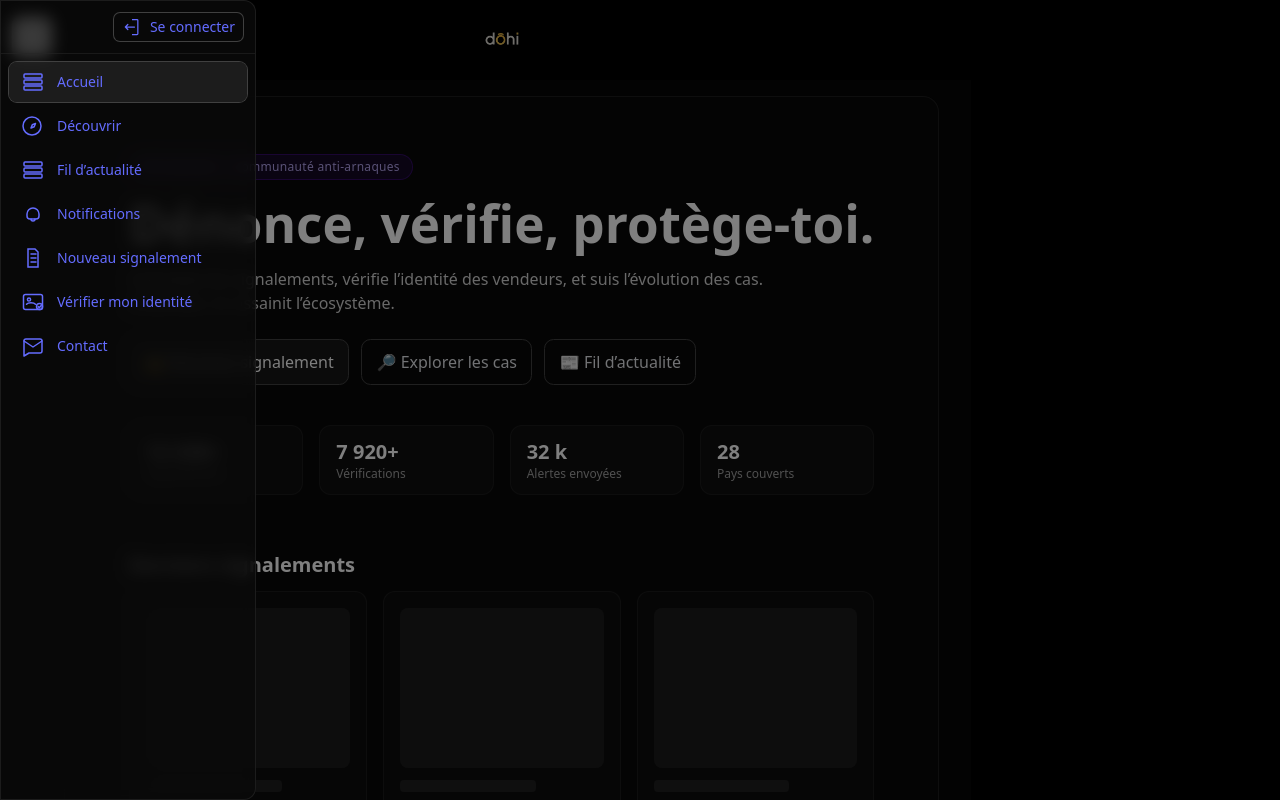
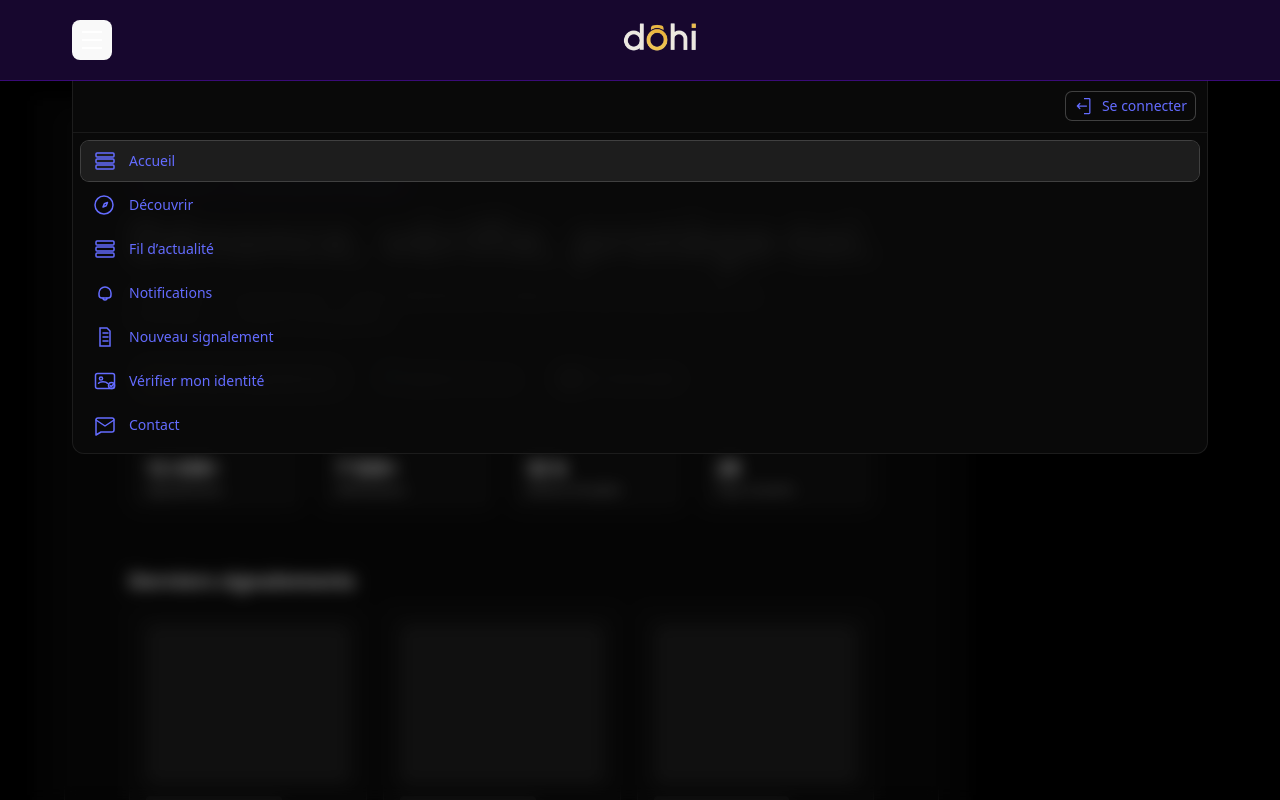
Before and after one commit to MaevaASSOGHO/dohi, a React (Vite) app: page / in a window 1280 px wide. Built offline with nearby package versions, Linux system fonts and the light colour scheme.

Commit message:
responsive3

```diff
--- a/src/App.jsx
+++ b/src/App.jsx
@@ -121,47 +121,52 @@ export default function App() {
 
   return (
     <div className="min-h-dvh bg-black text-neutral-100">
-      {/* Bouton hamburger mobile */}
-      <div className="fixed left-3 top-3 z-50">
+      {/* HEADER VIOLET FIXE (hamburger à gauche, logo centré) */}
+      <header className="fixed inset-x-0 top-0 z-50 bg-violet-900/30 border-b border-violet-800/50 backdrop-blur">
+       <div className="mx-auto max-w-[1200px] px-3 sm:px-6 md:px-8 h-16 sm:h-20 grid grid-cols-[auto_1fr_auto] items-center">
+          {/* Hamburger dans le header */}
+          <div className="flex items-center">
             <HamburgerButton onClick={() => setSidebarOpen(v => !v)} />
           </div>
 
-    {/* TOPBAR MEDIUM */}
-{/* HEADER qui défile (pas fixe) */}
-<header className="w-full flex justify-center">
-  <Link to="/" className="py-1 md:py-2 opacity-95 hover:opacity-100 transition" aria-label="Aller à l’accueil">
+          {/* Logo centré (légèrement plus grand) */}
+          <div className="flex items-center justify-center h-full overflow-hidden">
+            <Link to="/" aria-label="Aller à l’accueil" className="block">
               <img
                 src="/Dohi-logo2.png"
                 alt="OS Scammer"
-      className="block w-auto !h-[56px] md:!h-[64px] object-contain"
+                className="block h-auto max-h-full w-[110px] sm:w-[140px] object-contain"
               />
             </Link>
+          </div>
+
+          {/* Espace à droite (réservé si plus tard on met un bouton) */}
+          <div />
+        </div>
       </header>
 
-      {/* Overlay mobile (ferme la sidebar au clic) */}
-      {isSmall && sidebarOpen && (
-        <div className="fixed inset-0 z-40 bg-black/50 sm:hidden" onClick={() => setSidebarOpen(false)} />
+      {/* OVERLAY sous le header (ne cache ni le logo ni le hamburger) */}
+      {sidebarOpen && (
+        <div
+          className="fixed inset-x-0 bottom-0 z-30 bg-black/40 backdrop-blur pointer-events-none"
+          style={{ top: '5rem' }} // ≈ h-20 (80px) pour coller au nouveau header
+        />
       )}
 
-      {/* Overlay (cliquable) quand la sidebar est ouverte */}
-      {sidebarOpen && (
-        <div className="fixed inset-0 z-40 bg-black/50" onClick={() => setSidebarOpen(false)} />
-      )}
-
-      {/* SIDEBAR en overlay fixe (toutes tailles) */}
+      {/* SIDEBAR EN SLIDE-DOWN (depuis le haut, sous le header) */}
       <aside
         className={[
-          "fixed left-0 top-0 z-50 h-dvh w-64",
-          "rounded-none sm:rounded-r-xl",
-          "border-r sm:border border-neutral-800/70",
-          "bg-neutral-950/80 backdrop-blur",
-          "transition-transform duration-300 ease-out",
-          sidebarOpen ? "translate-x-0" : "-translate-x-full",
+          "fixed left-0 top-0 z-40 w-full",
+          "transition-transform duration-300 ease-out origin-top",
+          // descend jusque sous le header (≈ 3.5rem mobile, 4rem sm+)
+          sidebarOpen ? "translate-y-16 sm:translate-y-20" : "-translate-y-full",
         ].join(" ")}
         aria-label="Menu latéral"
       >
+        <div className="mx-auto max-w-[1200px] px-3 sm:px-6 md:px-8">
+          <div className="rounded-b-xl border-x border-b border-neutral-800/70 bg-neutral-950/90 backdrop-blur">
+            {/* Bandeau top interne (login/logout) */}
             <div className="flex items-center gap-2 px-3 py-3 border-b border-neutral-800/60">
-          {/* (pas de hamburger ici, on ne le duplique pas) */}
               {!isAuthenticated ? (
                 <Link
                   to="/login"
@@ -178,6 +183,8 @@ export default function App() {
                 </button>
               )}
             </div>
+
+            {/* Navigation */}
             <nav id="sidebar-nav" className="py-2">
               <ul className="space-y-1">
                 {nav.map((item) => {
@@ -195,7 +202,7 @@ export default function App() {
                           <span className="text-sm">{item.label}</span>
                         </a>
                       ) : (
-                    <Link to={item.to} className={classes}>
+                        <Link to={item.to} className={classes} onClick={() => setSidebarOpen(false)}>
                           <Icon className="h-6 w-6 shrink-0" />
                           <span className="text-sm">{item.label}</span>
                         </Link>
@@ -205,10 +212,12 @@ export default function App() {
                 })}
               </ul>
             </nav>
+          </div>
+        </div>
       </aside>
 
-      {/* CONTENU en pleine largeur (plus d’espace “réservé” par la sidebar) */}
-      <div className={`${CONTENT_MAX_W} mx-auto px-3 sm:px-6 md:px-8`}>
+      {/* CONTENU (passe sous le header) */}
+      <div className={`pt-20 sm:pt-24 ${CONTENT_MAX_W} mx-auto px-3 sm:px-6 md:px-8`}>
         <main className="bg-neutral-950/60 backdrop-blur px-3 sm:px-6 md:px-8 pt-3 sm:pt-4 pb-6 min-h-[60dvh]">
           <div className="outlet-stretcher min-w-0">
             <Outlet />
--- a/src/components/HamburgerButton.jsx
+++ b/src/components/HamburgerButton.jsx
@@ -1,25 +1,31 @@
 // HamburgerButton.jsx
 import React from "react";
 
-export default function HamburgerButton({ onClick, className = "", label = "Ouvrir le menu" }) {
+export default function HamburgerButton({ onClick, className = "", label = "Ouvrir le menu", isOpen = false }) {
   return (
     <button
       onClick={onClick}
       aria-label={label}
       className={[
         "inline-flex flex-col items-center justify-center w-10 h-10 rounded-lg",
-        "ring-1 ring-neutral-700 bg-neutral-900/70 hover:bg-neutral-800/70",
-        "transition-all duration-200 focus:outline-none focus:ring-2 focus:ring-violet-600/50",
+        "bg-violet-600 hover:bg-violet-700 transition-all duration-200",
+        "focus:outline-none focus:ring-2 focus:ring-violet-400 focus:ring-offset-2 focus:ring-offset-violet-900",
         "group", // Pour les animations de hover
         className,
       ].join(" ")}
     >
-      {/* Barre du haut */}
-      <span className="block w-5 h-0.5 bg-neutral-200 transition-all duration-200 group-hover:bg-white mb-1.5" />
-      {/* Barre du milieu */}
-      <span className="block w-5 h-0.5 bg-neutral-200 transition-all duration-200 group-hover:bg-white mb-1.5" />
-      {/* Barre du bas */}
-      <span className="block w-5 h-0.5 bg-neutral-200 transition-all duration-200 group-hover:bg-white" />
+      {/* Barre du haut avec animation */}
+      <span className={`block w-5 h-0.5 bg-white transition-all duration-200 mb-1.5 ${
+        isOpen ? "rotate-45 translate-y-2" : ""
+      }`} />
+      {/* Barre du milieu avec animation */}
+      <span className={`block w-5 h-0.5 bg-white transition-all duration-200 mb-1.5 ${
+        isOpen ? "opacity-0" : "opacity-100"
+      }`} />
+      {/* Barre du bas avec animation */}
+      <span className={`block w-5 h-0.5 bg-white transition-all duration-200 ${
+        isOpen ? "-rotate-45 -translate-y-2" : ""
+      }`} />
     </button>
   );
 }
```
Lines whose indentation alone changed are shown as unchanged.
